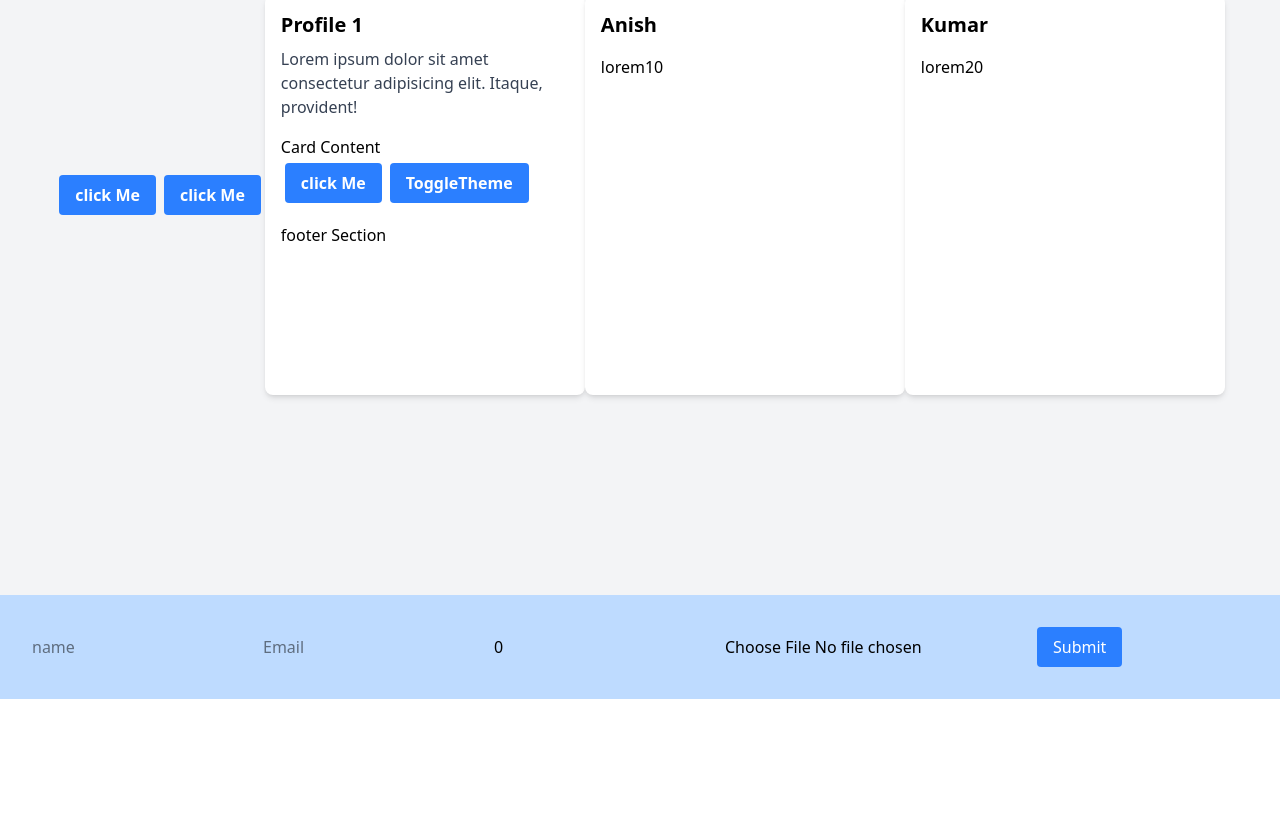
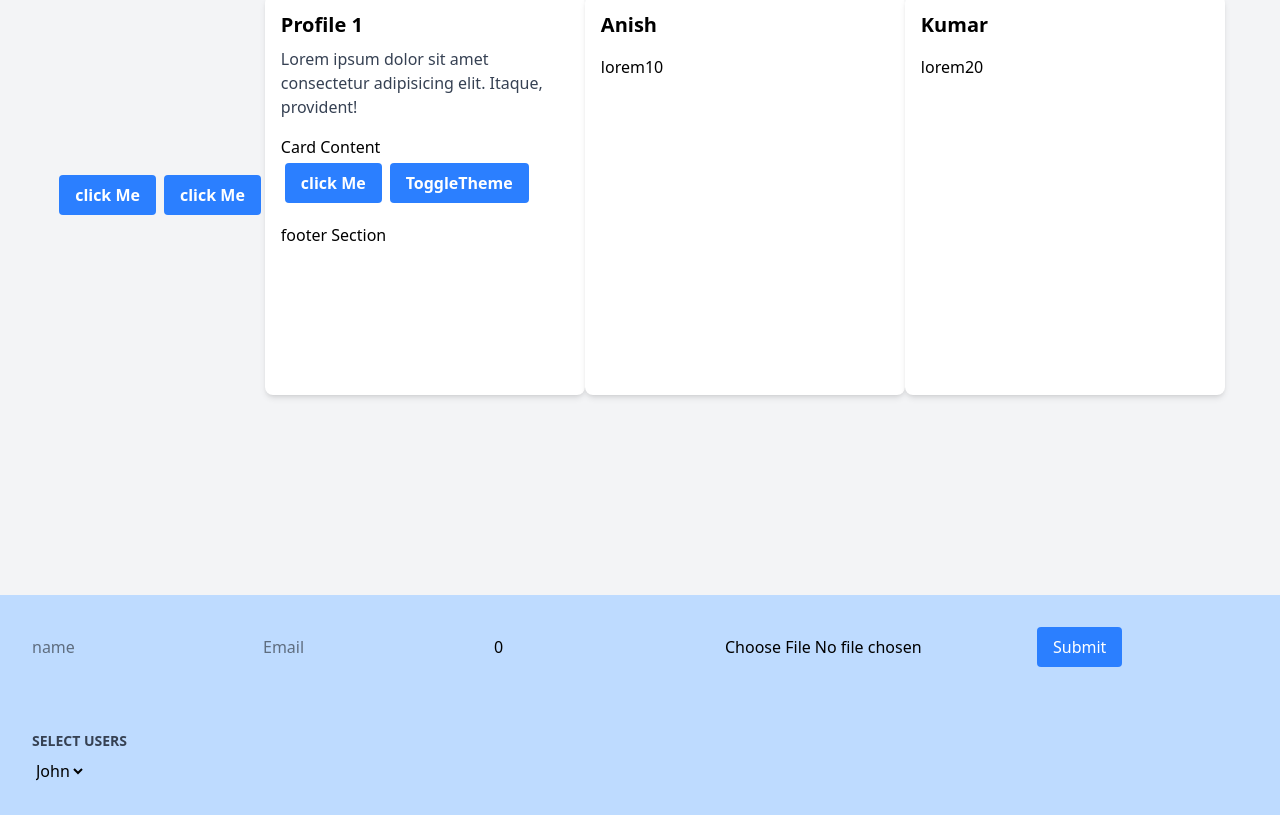
Before and after one commit to ANISH-422004/Next_learning, a React (Vite) app in the folder practise1/: page / in a window 1280 px wide. Shown: the part 205-1020 px from the top of the page. Before the commit the page ends 904 px from the top, so only its background shows below. Built offline with nearby package versions, Linux system fonts and the light colour scheme.

Commit message:
select component done

```diff
--- a/practise1/src/App.tsx
+++ b/practise1/src/App.tsx
@@ -6,15 +6,25 @@ import { useState } from "react";
 import type { Listobj } from "./components/List";
 import List from "./components/List";
 import { UserForm } from "./components/UserForm";
+import Select from "./components/Select";
 
 const App = () => {
 
   const [name, setName] = useLocalStorage<string>("username", "Anish");
+  const [user, setUser] = useState<string | number>("");
 
   const [list, setList] = useState<Array<Listobj>>([
     { title: "Anish", description: "lorem10" },
     { title: "Kumar", description: "lorem20" },
   ])
+
+  const users = ["John", "Jane", "Paul", "Sara"];
+
+  const handelChangeUser = (user : string | number): void => {
+    setUser(user)
+
+  }
+
 
   console.log(
     "Name from local storage: ", name
@@ -32,7 +42,8 @@ const App = () => {
 
 
   const { theme, toggleTheme } = useTheme()
-  console.log(theme)
+  // console.log(theme)
+  console.log(user)
 
   return (
     <>
@@ -53,9 +64,13 @@ const App = () => {
       </div>
 
 
-<div className="p-8 bg-blue-200 w-full">
-  <UserForm />
-</div>
+      <div className="p-8 bg-blue-200 w-full">
+        <UserForm />
+      </div>
+
+      <div className="p-8 bg-blue-200 w-full">
+        <Select options={users} label="SELECT USERS" onChange={handelChangeUser} />
+      </div>
 
     </>
 
--- /dev/null
+++ b/practise1/src/components/Select.tsx
@@ -0,0 +1,34 @@
+import type React from "react";
+
+type props = {
+    options: string[] | number[],  // array of options
+    label?: string, // label for the select
+    onChange: (value: string | number) => void, // function to call when the value changes
+
+}
+
+
+const Select: React.FC<props> = ({ options, label, onChange }): React.ReactElement => {
+
+    return (
+        <div>
+            {label && <label className="block text-gray-700 text-sm font-bold mb-2">{label}</label>}
+            <select onChange={e => onChange(e.target.value)} >
+                {
+                    options.map((option, index) => {
+                        return (
+                            <option key={index} value={option}>
+                                {option}
+                            </option>
+                        )
+                    })
+                }
+
+            </select>
+
+        </div>
+    )
+
+}
+
+export default Select;
```
